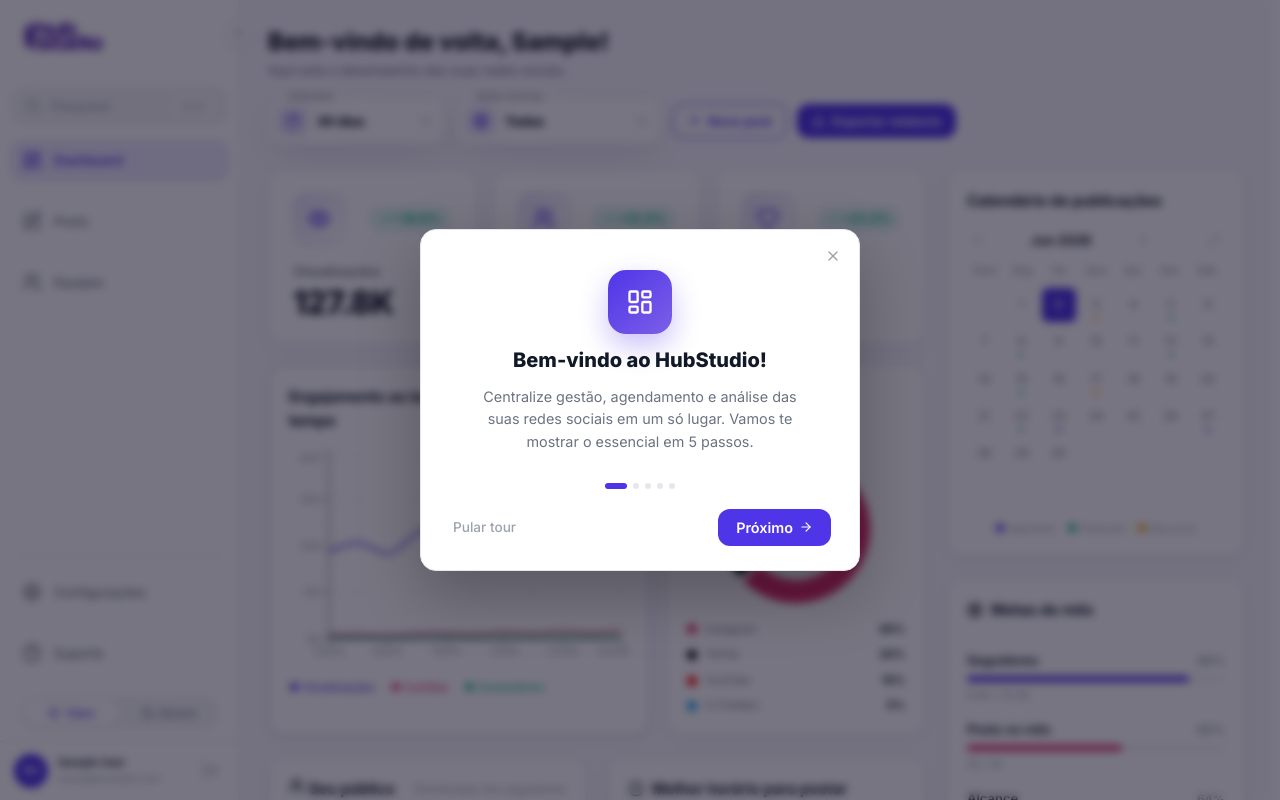
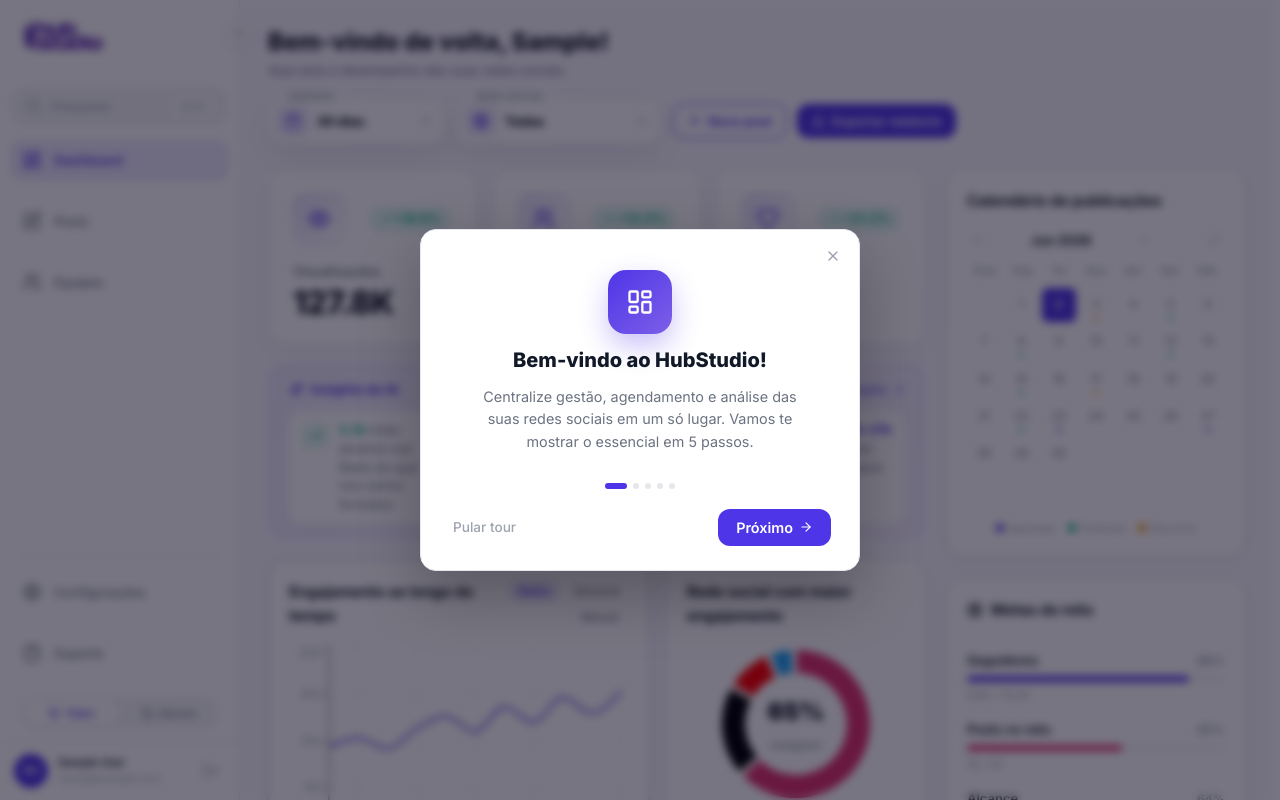
Before and after one commit to brenosemfreio/tcc, a React (Vite) app: page /dashboard in a window 1280 px wide. Shown: the top 800 px of the page. Built offline with nearby package versions, Linux system fonts and the light colour scheme; sample sign-in values are in the browser's storage.

Commit message:
chore: auto sync [Claude]

```diff
--- a/src/pages/Dashboard/Home/DashboardHome.css
+++ b/src/pages/Dashboard/Home/DashboardHome.css
@@ -364,6 +364,87 @@
 
 .kpi-card--skeleton { pointer-events: none; }
 
+/* AI Insights strip — barra horizontal entre KPIs e gráfico */
+.ai-insights-bar {
+  background: linear-gradient(135deg, rgba(79,53,232,0.06) 0%, rgba(109,40,217,0.04) 100%);
+  border: 1px solid rgba(79,53,232,0.12);
+  border-radius: var(--radius-lg);
+  padding: 14px 20px;
+  display: flex;
+  flex-direction: column;
+  gap: 12px;
+}
+
+.ai-insights-bar__header {
+  display: flex;
+  align-items: center;
+  justify-content: space-between;
+}
+
+.ai-insights-bar__title {
+  display: inline-flex;
+  align-items: center;
+  gap: 7px;
+  font-size: 0.8125rem;
+  font-weight: 700;
+  color: var(--color-primary);
+  letter-spacing: 0.01em;
+}
+
+.ai-insights-bar__link {
+  display: inline-flex;
+  align-items: center;
+  gap: 5px;
+  font-size: 0.75rem;
+  font-weight: 600;
+  color: var(--color-primary);
+  background: none;
+  border: none;
+  cursor: pointer;
+  opacity: 0.7;
+  transition: opacity var(--transition-fast);
+  font-family: var(--font-family);
+}
+.ai-insights-bar__link:hover { opacity: 1; }
+
+.ai-insights-bar__items {
+  display: grid;
+  grid-template-columns: repeat(4, 1fr);
+  gap: 10px;
+}
+
+.ai-insight-pill {
+  display: flex;
+  align-items: flex-start;
+  gap: 10px;
+  padding: 10px 12px;
+  background: var(--color-card-bg);
+  border-radius: 12px;
+  box-shadow: 0 1px 3px rgba(0,0,0,0.05);
+}
+
+.ai-insight-pill__icon {
+  width: 28px;
+  height: 28px;
+  border-radius: 8px;
+  display: flex;
+  align-items: center;
+  justify-content: center;
+  flex-shrink: 0;
+  margin-top: 1px;
+}
+
+.ai-insight-pill p {
+  font-size: 0.8rem;
+  color: var(--color-text-secondary);
+  line-height: 1.45;
+  margin: 0;
+}
+
+.ai-insight-pill p strong {
+  font-weight: 700;
+}
+
 /* AI Insights bar */
 .ai-insights {
   background: linear-gradient(135deg, var(--color-primary) 0%, #7C3AED 100%);
--- a/src/pages/Dashboard/Home/DashboardHome.jsx
+++ b/src/pages/Dashboard/Home/DashboardHome.jsx
@@ -4,7 +4,7 @@ import { motion } from 'framer-motion'
 import { useAuth } from '../../../contexts/AuthContext'
 import {
   getStats, getEngagementData, getSocialBreakdown,
-  getContentReach, getAudience,
+  getContentReach, getAudience, getAiInsights,
 } from '../../../services/analytics'
 import {
   getTopPosts, getRecentPosts, getCalendarMarkers, getAiSuggestions,
@@ -13,6 +13,7 @@ import { dashFadeUp as fadeUp } from '../../../styles/animations'
 import { exportDashboardReport } from '../../../utils/export'
 
 import DashboardHeader from './components/DashboardHeader'
+import AIInsightsBar from './components/AIInsightsBar'
 import KpiGrid from './components/KpiGrid'
 import AudienceCard from './components/AudienceCard'
 import BestTimeCard from './components/BestTimeCard'
@@ -44,6 +45,7 @@ export default function DashboardHome() {
   const [recentPosts, setRecentPosts] = useState([])
   const [calendarMarkers, setCalendarMarkers] = useState({})
   const [aiSuggestions, setAiSuggestions] = useState([])
+  const [aiInsights, setAiInsights] = useState([])
 
   const [period, setPeriod] = useState('30d')
   const [network, setNetwork] = useState('all')
@@ -62,9 +64,10 @@ export default function DashboardHome() {
       getRecentPosts(),
       getCalendarMarkers(),
       getAiSuggestions(),
+      getAiInsights(),
     ]).then(([
       socialBreakdownRes, contentReachRes, audienceRes,
-      topPostsRes, recentPostsRes, markersRes, aiSuggestionsRes,
+      topPostsRes, recentPostsRes, markersRes, aiSuggestionsRes, aiInsightsRes,
     ]) => {
       setSocialBreakdown(socialBreakdownRes)
       setContentReach(contentReachRes)
@@ -73,6 +76,7 @@ export default function DashboardHome() {
       setRecentPosts(recentPostsRes)
       setCalendarMarkers(markersRes)
       setAiSuggestions(aiSuggestionsRes)
+      setAiInsights(aiInsightsRes)
     })
   }, [])
 
@@ -144,6 +148,8 @@ export default function DashboardHome() {
         {/* Left column */}
         <div className="dash-home__left">
           <KpiGrid stats={stats} />
+
+          <AIInsightsBar insights={aiInsights} onViewAll={() => {}} />
 
           {/* Engajamento + Donut (prioridade visual maior) */}
           <div className="dash-home__charts">
--- /dev/null
+++ b/src/pages/Dashboard/Home/components/AIInsightsBar.jsx
@@ -0,0 +1,51 @@
+import { motion } from 'framer-motion'
+import { LuSparkles, LuArrowRight, LuTrendingUp, LuTrendingDown, LuLightbulb } from 'react-icons/lu'
+import { dashFadeUp as fadeUp } from '../../../../styles/animations'
+
+const TYPE_META = {
+  positive: { Icon: LuTrendingUp,   color: '#10B981', bg: 'rgba(16,185,129,0.10)' },
+  negative: { Icon: LuTrendingDown, color: '#EF4444', bg: 'rgba(239,68,68,0.10)'  },
+  tip:      { Icon: LuLightbulb,    color: '#4F35E8', bg: 'rgba(79,53,232,0.10)'  },
+}
+
+export default function AIInsightsBar({ insights = [], onViewAll }) {
+  if (!insights.length) return null
+
+  return (
+    <motion.div
+      className="ai-insights-bar"
+      variants={fadeUp} initial="hidden" animate="visible" custom={1}
+    >
+      <div className="ai-insights-bar__header">
+        <span className="ai-insights-bar__title">
+          <LuSparkles size={15} aria-hidden="true" />
+          Insights da IA
+        </span>
+        <button
+          type="button"
+          className="ai-insights-bar__link"
+          onClick={onViewAll}
+        >
+          Ver todos os insights <LuArrowRight size={13} />
+        </button>
+      </div>
+
+      <div className="ai-insights-bar__items">
+        {insights.map((insight, i) => {
+          const { Icon, color, bg } = TYPE_META[insight.type] ?? TYPE_META.tip
+          return (
+            <div key={insight.id} className="ai-insight-pill">
+              <span className="ai-insight-pill__icon" style={{ background: bg, color }}>
+                <Icon size={14} aria-hidden="true" />
+              </span>
+              <p>
+                <strong style={{ color }}>{insight.highlight}</strong>
+                {' '}{insight.text}
+              </p>
+            </div>
+          )
+        })}
+      </div>
+    </motion.div>
+  )
+}
--- a/src/services/analytics.js
+++ b/src/services/analytics.js
@@ -107,3 +107,10 @@ export const getAudience = () => Promise.resolve({
     { city: 'Belo Horizonte', value: 9  },
   ],
 })
+
+export const getAiInsights = () => Promise.resolve([
+  { id: 1, type: 'positive', highlight: '2.4x',              text: 'mais alcance nos Reels do que nos outros formatos' },
+  { id: 2, type: 'positive', highlight: '+24%',              text: 'de crescimento no TikTok este mês' },
+  { id: 3, type: 'negative', highlight: '−18%',              text: 'de engajamento nas postagens de terça-feira' },
+  { id: 4, type: 'tip',      highlight: 'Sex · 18h–21h',     text: 'é o melhor horário para postar' },
+])
```
